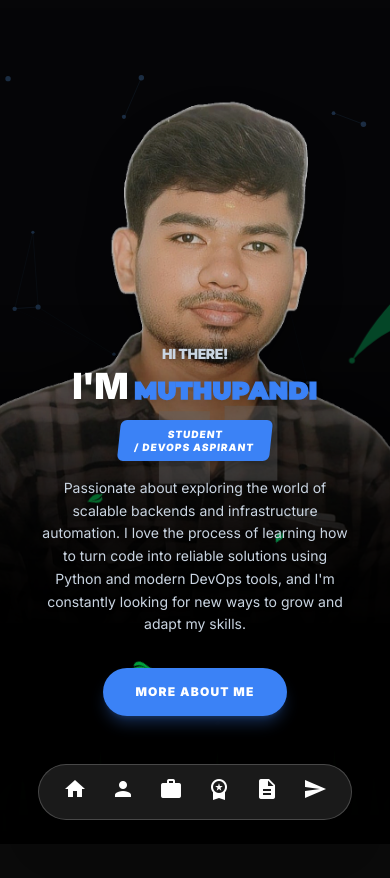
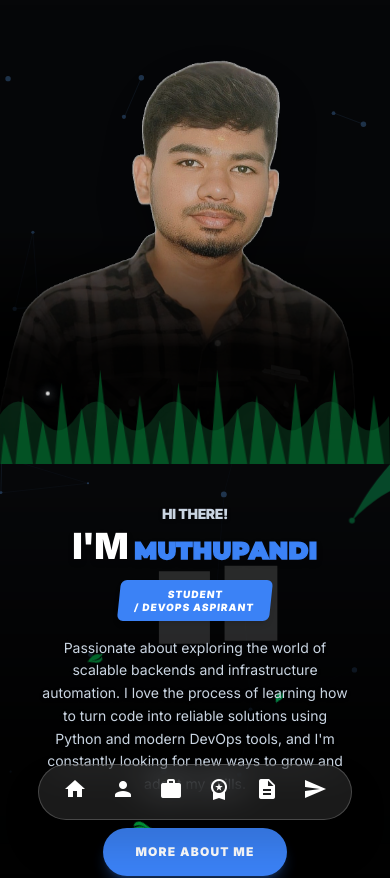
Before and after one commit to mmuthupandi/Portfolio, a React (Vite) app: page / in a window 390 px wide. Shown: the top 878 px of the page. Built offline with nearby package versions, Linux system fonts and the light colour scheme; no server answers; grey boxes are pictures that could not be loaded.

Commit message:
screen adjustment in android version view

```diff
--- a/src/components/HeroSection.jsx
+++ b/src/components/HeroSection.jsx
@@ -39,7 +39,7 @@ const HeroSection = ({ onMoreClick }) => {
     };
 
     return (
-        <div id="heroSection" className="relative md:h-screen min-h-screen flex flex-col md:flex-row overflow-hidden w-full bg-transparent">
+        <div id="heroSection" className="relative min-h-screen flex flex-col md:flex-row overflow-hidden w-full bg-transparent">
             {/* Top/Left Image Section */}
             <motion.div
                 id="imageSection"
@@ -49,14 +49,14 @@ const HeroSection = ({ onMoreClick }) => {
                 initial={{ opacity: 0 }}
                 animate={{ opacity: 1 }}
                 transition={{ duration: 1.0 }}
-                className="absolute inset-0 h-full w-full md:relative md:h-full md:w-1/2 overflow-hidden shrink-0 transition-all duration-700 perspective-1000 group bg-gray-50 dark:bg-black/20 md:bg-transparent z-0"
+                className="relative h-[55vh] md:h-full w-full md:w-1/2 overflow-hidden shrink-0 transition-all duration-700 perspective-1000 group dark:bg-black/10 md:bg-transparent z-0"
             >
-                {/* 3D Tilt Interaction Wrapper - Mobile: Image covers bg */}
-                <div id="imageTiltWrapper" ref={tiltRef} className="w-full h-full flex items-end md:items-start justify-center pb-52 md:pb-0 md:pt-24 transition-transform duration-100 ease-out">
+                {/* 3D Tilt Interaction Wrapper */}
+                <div id="imageTiltWrapper" ref={tiltRef} className="w-full h-full flex items-end md:items-start justify-center md:pb-0 md:pt-24 transition-transform duration-100 ease-out">
                     <div className="w-full h-full md:h-[85%] animate-levitate relative z-20 pointer-events-none flex items-end justify-center md:items-end md:justify-center">
                         <img
                             alt="Portrait of Muthupandi"
-                            className="h-[85%] md:h-full w-auto max-w-none md:max-w-full object-cover object-top md:object-contain drop-shadow-2xl opacity-90 md:opacity-100"
+                            className="h-full w-auto max-w-full object-contain object-bottom md:object-contain drop-shadow-2xl opacity-90 md:opacity-100"
                             src="/bg_removed.png"
                             style={{ filter: 'drop-shadow(0 20px 20px rgba(0,0,0,0.3))' }}
                         />
```
